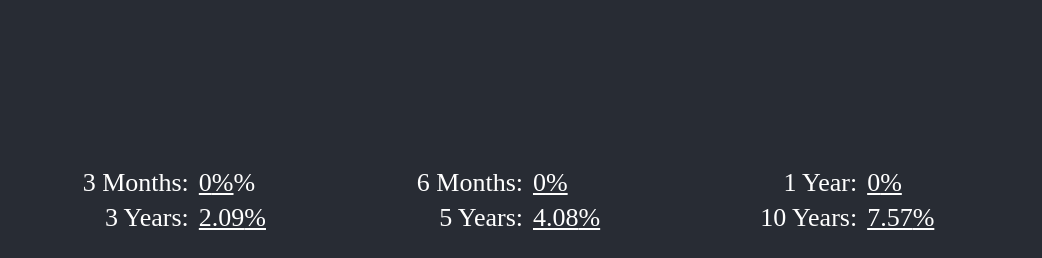
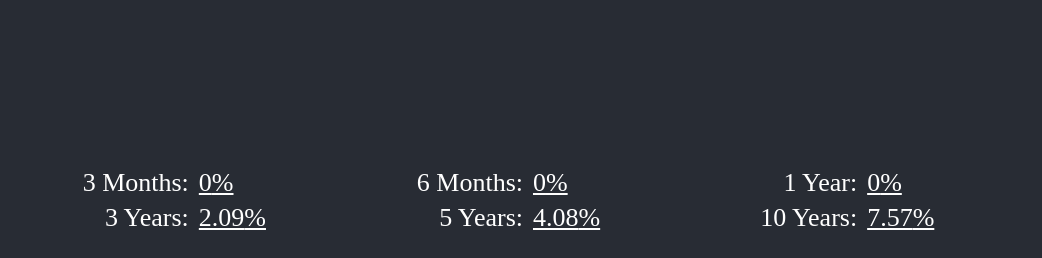
Before and after one commit to amackenzie1/ShowMeTheBenchmark, a React (Create React App) app: page / in a window 1280 px wide. Both pictures are taken after a click on the button "Submit". Shown: the top 258 px of the page, without its empty margins (112-1154 px from the left). Built offline with nearby package versions, Linux system fonts and the light colour scheme.

Commit message:
double percent

```diff
--- a/src/App.tsx
+++ b/src/App.tsx
@@ -59,7 +59,7 @@ class MyForm extends React.Component<FormProps, FormState> {
         {this.state.submitted && (this.state.total_percentage === 100 ?
           <div className="OutputForm">
             <p style={{justifySelf: "right"}}>3 Months:</p>
-            <p style={{justifySelf: "left"}}><u>{this.state.three_months}%</u>%</p>
+            <p style={{justifySelf: "left"}}><u>{this.state.three_months}%</u></p>
             <p style={{justifySelf: "right"}}>6 Months:</p>
             <p style={{justifySelf: "left"}}><u>{this.state.six_months}%</u></p>
             <p style={{justifySelf: "right"}}>1 Year:</p>
```
